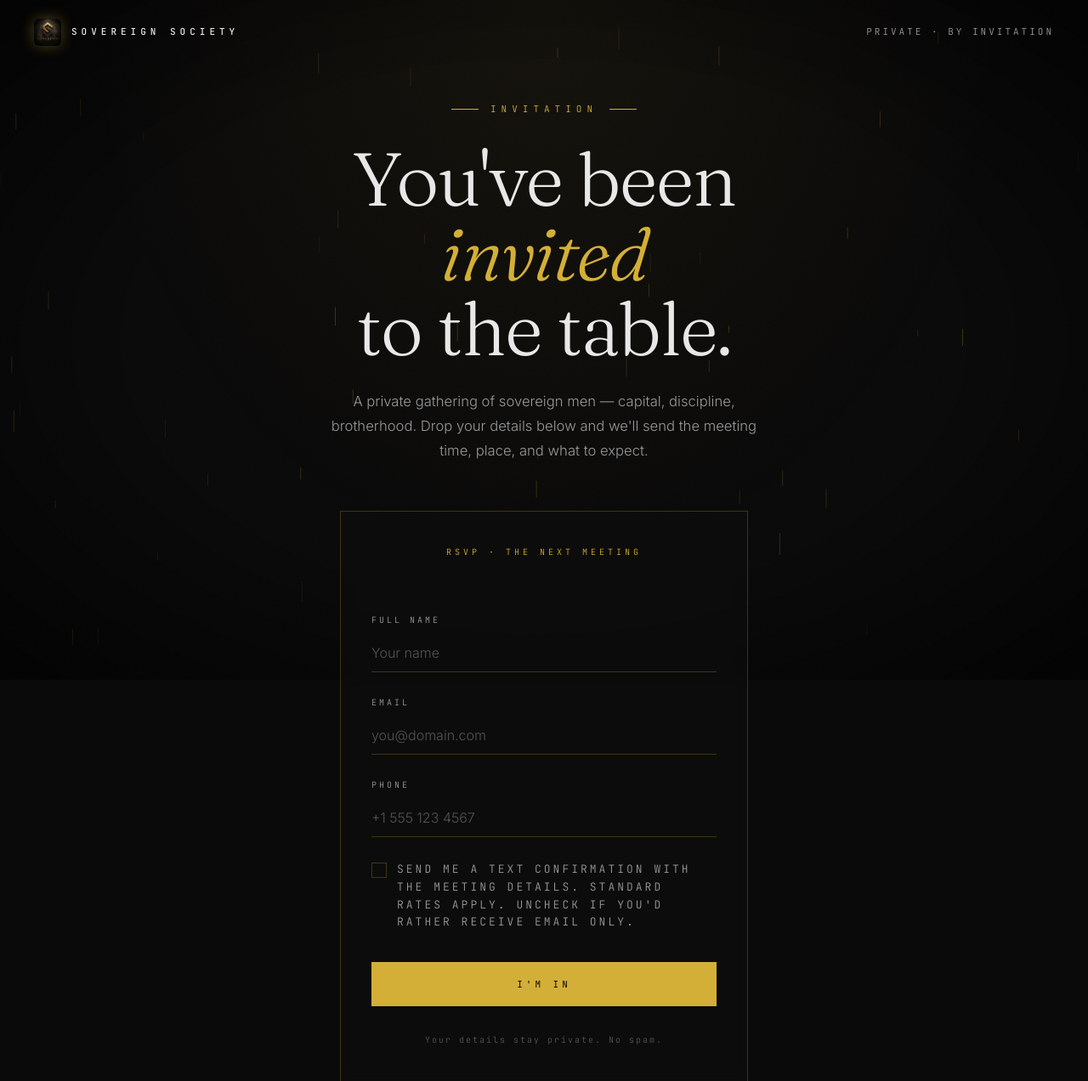
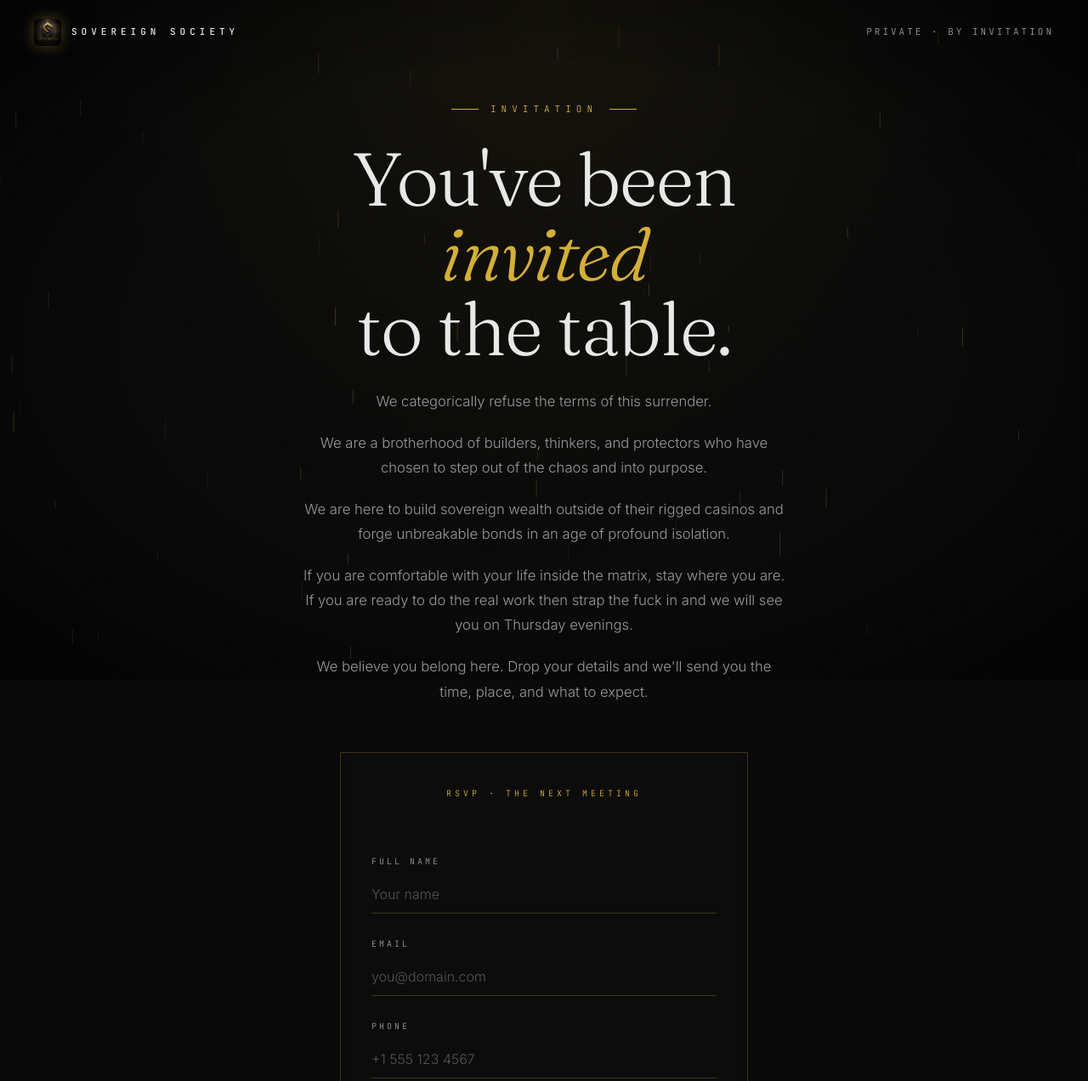
Before and after one commit to kashi-creator/anti-billionaires-app, a Flask app: page /invite/1 in a window 1280 px wide. Shown: the top 1272 px of the page at 85% size. Run offline with Flask 3, Linux system fonts and the light colour scheme; some libraries are stand-ins or nearby versions.

Commit message:
copy: invite page — replace lede with manifesto-style body copy
Five paragraphs replacing the brief "private gathering" line. Inviter's first
name now appears in the closing paragraph ("[Name] believes you belong here.")
with the same gold em-styling used in the headline. Falls back to "We believe"
when the referral code doesn't resolve to a User row.

Co-Authored-By: Claude Opus 4.7 (1M context) <noreply@anthropic.com>

```diff
--- a/templates/invite.html
+++ b/templates/invite.html
@@ -121,14 +121,22 @@
   h1 em { font-style: italic; color: var(--gold); font-weight: 300; }
 
   .lede {
-    max-width: 540px;
+    max-width: 580px;
+    margin-bottom: 56px;
+    text-align: center;
+  }
+  .lede p {
     font-size: clamp(15px, 1.3vw, 18px);
     color: var(--ink-soft);
     line-height: 1.75;
-    margin-bottom: 56px;
-    text-align: center;
+    margin: 0 0 20px;
   }
-  .lede strong { color: var(--ink); font-weight: 400; }
+  .lede p:last-child { margin-bottom: 0; }
+  .lede em {
+    color: var(--gold);
+    font-style: normal;
+    font-weight: 400;
+  }
 
   .form-shell {
     width: 100%;
@@ -334,11 +342,13 @@
     {% endif %}
   </h1>
 
-  <p class="lede">
-    A private gathering of sovereign men — capital, discipline, brotherhood.
-    {% if inviter_name %}<strong>{{ inviter_name }}</strong> vouched for you.{% endif %}
-    Drop your details below and we'll send the meeting time, place, and what to expect.
-  </p>
+  <div class="lede">
+    <p>We categorically refuse the terms of this surrender.</p>
+    <p>We are a brotherhood of builders, thinkers, and protectors who have chosen to step out of the chaos and into purpose.</p>
+    <p>We are here to build sovereign wealth outside of their rigged casinos and forge unbreakable bonds in an age of profound isolation.</p>
+    <p>If you are comfortable with your life inside the matrix, stay where you are. If you are ready to do the real work then strap the fuck in and we will see you on Thursday evenings.</p>
+    <p>{% if inviter_name %}<em>{{ inviter_name }}</em> believes{% else %}We believe{% endif %} you belong here. Drop your details and we'll send you the time, place, and what to expect.</p>
+  </div>
 
   <form id="rsvp-form" class="form-shell" method="POST" action="{{ url_for('invite_submit', referral_code=referral_code) }}" novalidate>
     <input type="hidden" name="csrf_token" value="{{ csrf_token() }}">
```
